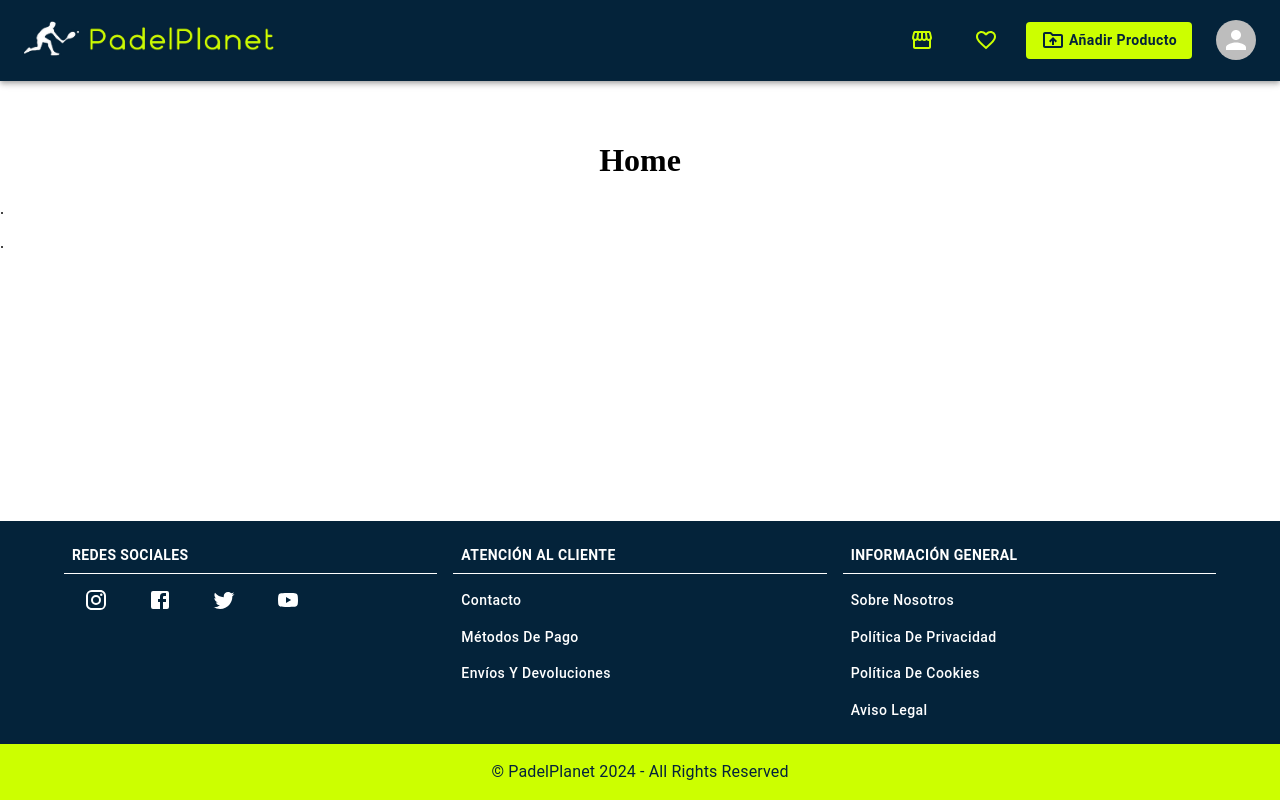
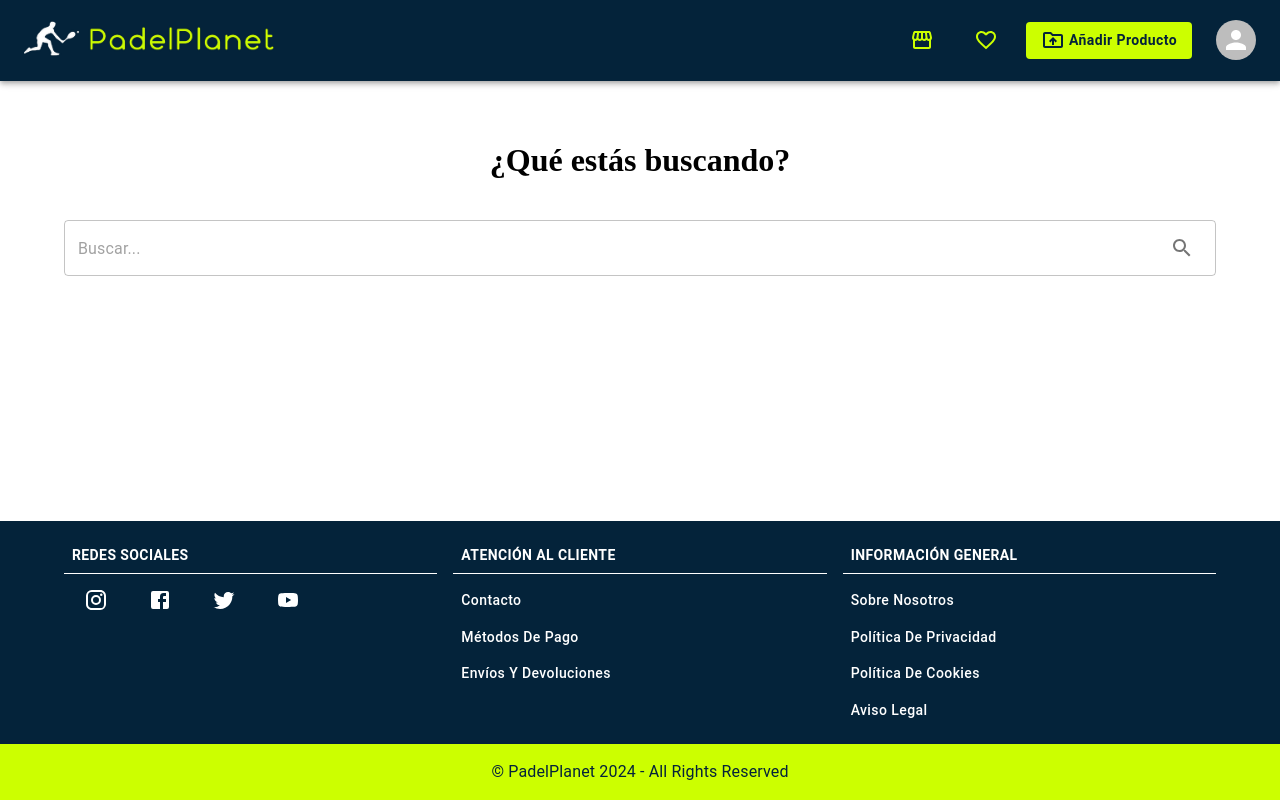
Before and after one commit to VictorGlez94/PadelPlanet, a React (Vite) app in the folder frontend/: page / in a window 1280 px wide. Built offline with nearby package versions, Linux system fonts and the light colour scheme.

Commit message:
SearchBar created

```diff
--- /dev/null
+++ b/frontend/src/components/SearchBar.jsx
@@ -0,0 +1,29 @@
+import { TextField, IconButton, InputAdornment } from '@mui/material';
+import SearchIcon from '@mui/icons-material/Search';
+
+const SearchBar = ({ onSearchChange }) => {
+  const handleChange = (event) => {
+    onSearchChange(event.target.value);
+  };
+
+  return (
+    <TextField
+      sx = {{marginTop: '20px'}}
+      variant="outlined"
+      placeholder="Buscar..."
+      onChange={handleChange}
+      InputProps={{
+        endAdornment: (
+          <InputAdornment position="end">
+            <IconButton>
+              <SearchIcon />
+            </IconButton>
+          </InputAdornment>
+        ),
+      }}
+      fullWidth
+    />
+  );
+};
+
+export default SearchBar;
--- a/frontend/src/pages/Home/Home.css
+++ b/frontend/src/pages/Home/Home.css
@@ -1,3 +1,12 @@
-h1{
+.home-container {
+    display: flex;
+    justify-content: center;
+    align-items: center;
+    flex-direction: column;
     text-align: center;
-}
+  }
+
+  .search-container {
+    width: 100%;
+    max-width: 600px;
+  }
--- a/frontend/src/pages/Home/Home.jsx
+++ b/frontend/src/pages/Home/Home.jsx
@@ -1,14 +1,17 @@
-import './Home.css'
+import { useState } from 'react';
+import { Container } from '@mui/material';
+import SearchBar from '../../components/SearchBar';
+import './Home.css';
 
 function Home() {
+  const [searchTerm, setSearchTerm] = useState('');
+
   return (
-      <>
-      <h1>Home</h1>
-      <p> .</p>
-      <p> .</p>
-      </>
-
-  )
+    <Container className="home-container">
+        <h1>¿Qué estás buscando?</h1>
+        <SearchBar onSearchChange={setSearchTerm} />
+    </Container>
+  );
 }
 
-export default Home
+export default Home;
```
